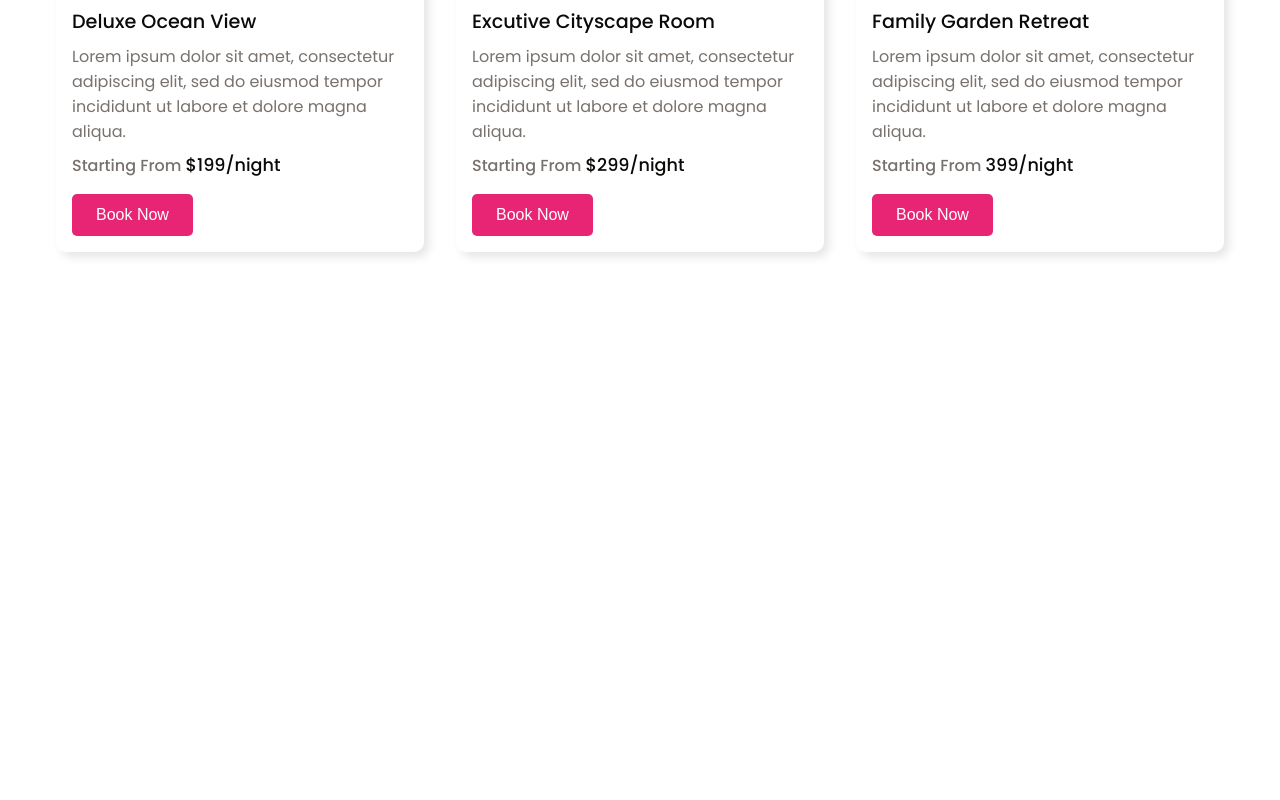
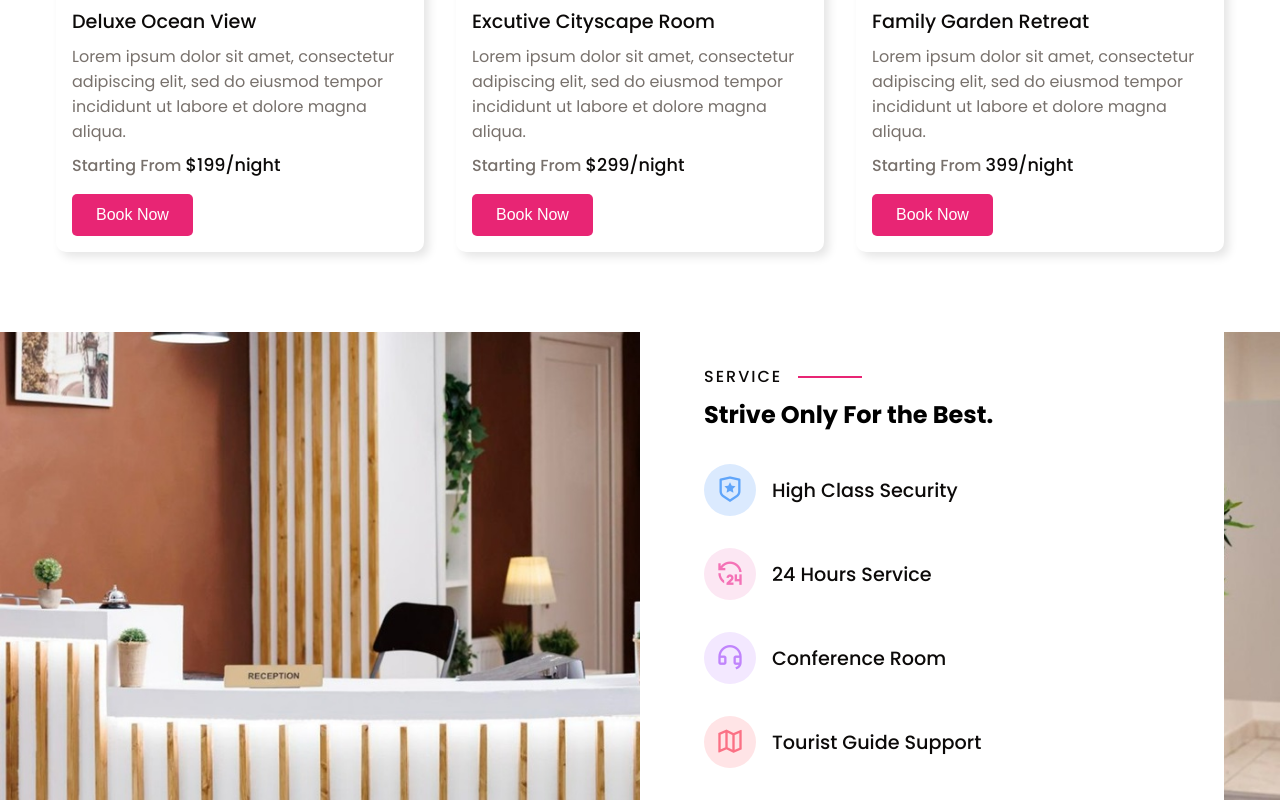
Before and after one commit to manuelxgabriel/hotel-website, a plain HTML site: page index.html in a window 1280 px wide. Shown: the part 2124-2924 px from the top of the page. Before the commit the page ends 2456 px from the top, so only its background shows below. Drawn offline with nearby package versions, Linux system fonts and the light colour scheme.

Commit message:
Service ssection is complete

```diff
--- a/index.html
+++ b/index.html
@@ -151,6 +151,34 @@
         </div>
     </section>
 
+    <section class="service" id="service">
+        <div class="section_container service_container">
+            <div class="service_content">
+                <p class="section_subheader">SERVICE</p>
+                <h2 class="section">Strive Only For the Best.</h2>
+                <ul class="service_list">
+                    <li>
+                        <span><i class="ri-shield-star-line"></i></span>
+                        High Class Security
+                    </li>
+                    <li>
+                        <span><i class="ri-24-hours-line"></i></span>
+                        24 Hours Service
+                    </li>
+                    <li>
+                        <span><i class="ri-customer-service-line"></i></span>
+                        Conference Room
+                    </li>
+                    <li>
+                        <span><i class="ri-map-2-line"></i></span>
+                        Tourist Guide Support
+                    </li>
+                </ul>
+            </div>
+
+        </div>
+    </section>
+
 
 
     <script src="https://unpkg.com/scrollreveal"></script>
--- a/main.js
+++ b/main.js
@@ -65,4 +65,10 @@ document.addEventListener('DOMContentLoaded', function() {
         interval:500,
     })
 
+    ScrollReveal().reveal(".room_card", {
+        ...scrollRevealOption,
+        interval: 500,
+        origin: "right",
+    })
+
 });
--- a/styles.css
+++ b/styles.css
@@ -321,6 +321,69 @@ a {
     color: var(--text-dark);
 }
 
+
+.service {
+    background-image: url("assets/service.jpg");
+    background-position: center center;
+    background-size: cover;
+    background-repeat: no-repeat;
+}
+
+.service_container {
+    padding-block: 0;
+    display: grid;
+    grid-template-columns: repeat(2,1fr);
+}
+
+.service_content {
+    grid-column: 1/3;
+    padding: 2rem 4rem;
+    background-color: var(--white);
+}
+
+.service_list {
+    list-style: none;
+    margin-top: 2rem;
+    display: grid;
+    gap: 2rem;
+}
+
+.service_list li {
+    display: flex;
+    align-items: center;
+    gap: 1rem;
+    font-size: 1.2rem;
+    font-weight: 500;
+    color: var(--text-dark);
+}
+
+.service_list span {
+    padding: 5px 12px;
+    font-size: 1.75rem;
+    color: var(--text-dark);
+    background-color: var(--text-light);
+    border-radius: 100%;
+}
+
+.service_list li:nth-child(1) span {
+    color: #60a5fa;
+    background-color: #dbeafe;
+}
+.service_list li:nth-child(2) span {
+    color: #f472b6;
+    background-color: #fce7f3;
+}
+
+.service_list li:nth-child(3) span {
+    color: #c084fc;
+    background-color: #f3e8ff;
+}
+
+.service_list li:nth-child(4) span {
+    color: #fb7185;
+    background-color: #ffe4e6;
+}
+
 @media (width > 575px){
     .room_grid {
         grid-template-columns: repeat(2,1fr);
@@ -382,6 +445,10 @@ a {
     .room_grid {
         grid-template-columns: repeat(3, 1fr);
     }
+
+    .service_content {
+        grid-column: 2/3;
+    }
 }
 
 
```
